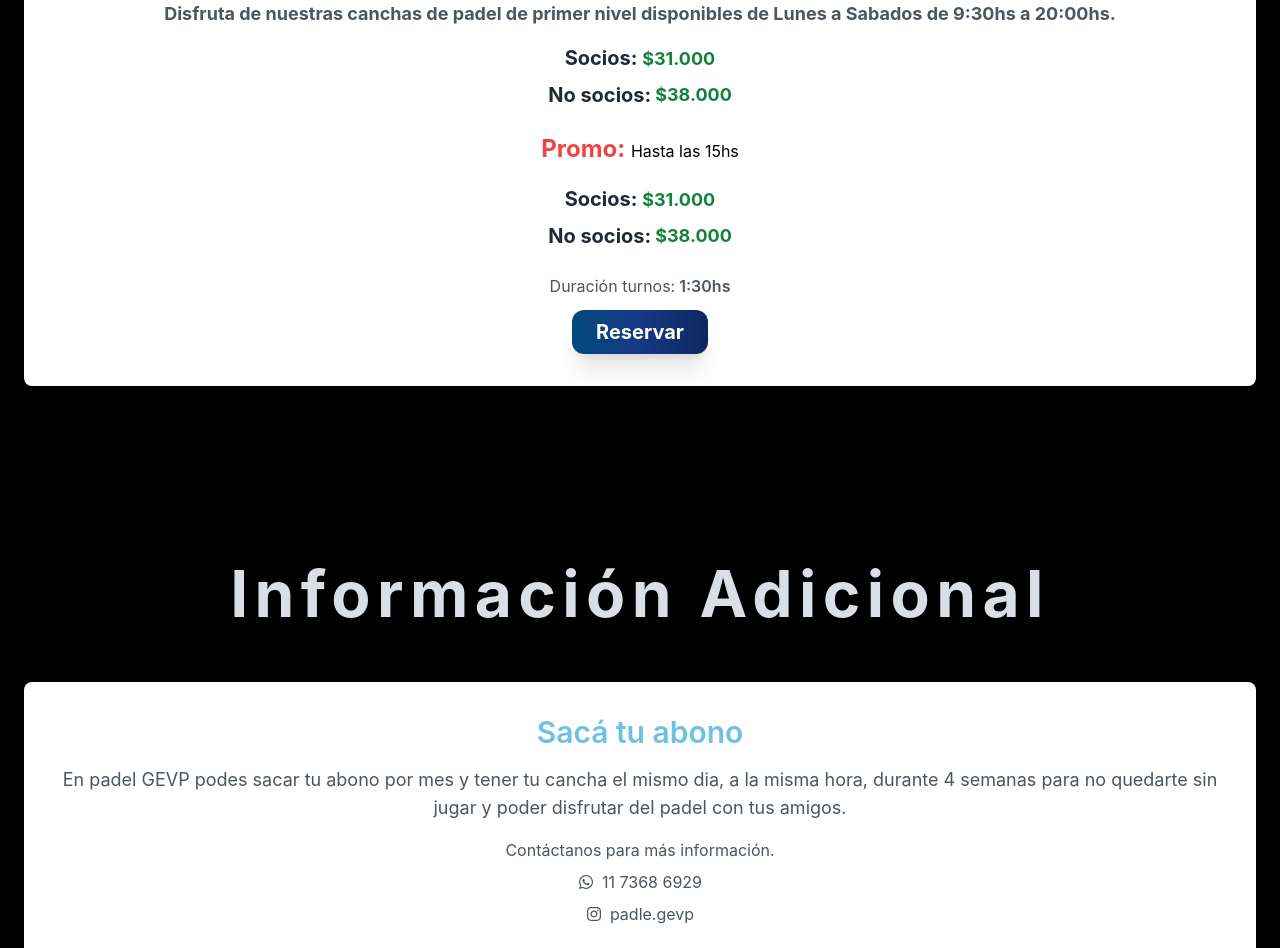
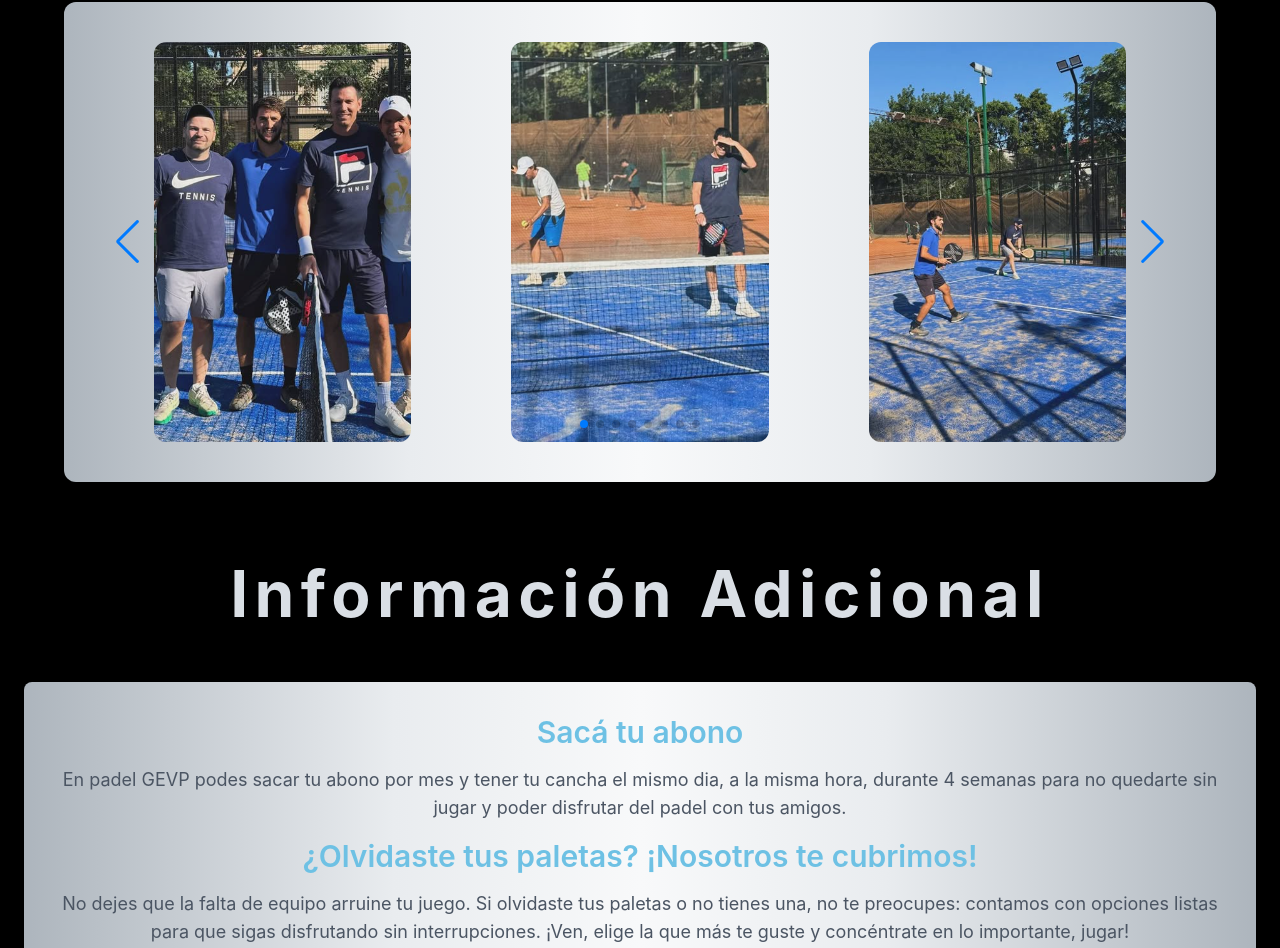
Before and after one commit to PrandiF/padelGEVP, a React (Vite) app: page / in a window 1280 px wide. Shown: the part 1934-2882 px from the top of the page. Built offline with nearby package versions, Linux system fonts and the light colour scheme; a web font is replaced by a local one.

Commit message:
feat: views update

```diff
--- a/src/App.tsx
+++ b/src/App.tsx
@@ -19,8 +19,8 @@ function App() {
       </div>
       <div className="flex flex-col  bg-black">
         <div className="xl:mt-[12%] mt-[65%]">
+          <Precios id="PRECIOS" />
           <InstalSection id="GALERIA" />
-          <Precios id="PRECIOS" />
           <AditionalInfo id="" />
         </div>
       </div>
--- a/src/components/Imagenes/ImgSection.tsx
+++ b/src/components/Imagenes/ImgSection.tsx
@@ -35,7 +35,7 @@ function InstalSection({ id }: InstalSectionProps) {
           Ignacio Chela se sumó a la diversión. ¿Y vos, cuándo venís a jugar?
         </p>
       </div>
-      <div className="xl:w-[90%] w-[90%] bg-white shadow-2xl p-[40px] flex mx-auto items-center justify-center rounded-xl flex-col gap-5">
+      <div className="xl:w-[90%] w-[90%] bg-container-gradient shadow-2xl p-[40px] flex mx-auto items-center justify-center rounded-xl flex-col gap-5">
         <Slider />
         <SliderResponsive />
       </div>
--- a/src/components/Info/Info.tsx
+++ b/src/components/Info/Info.tsx
@@ -23,7 +23,7 @@ function AditionalInfo({ id }: AddInfoProps) {
         </div>
 
         <div
-          className="bg-white shadow-2xl rounded-lg p-8 mt-6"
+          className="bg-container-gradient shadow-2xl rounded-lg p-8 mt-6"
           data-aos="fade"
           data-aos-delay="400"
         >
@@ -34,6 +34,15 @@ function AditionalInfo({ id }: AddInfoProps) {
             En padel GEVP podes sacar tu abono por mes y tener tu cancha el
             mismo dia, a la misma hora, durante 4 semanas para no quedarte sin
             jugar y poder disfrutar del padel con tus amigos.
+          </p>
+          <h3 className="text-3xl font-semibold mb-4 text-[#6EC1E4]">
+            ¿Olvidaste tus paletas? ¡Nosotros te cubrimos!
+          </h3>
+          <p className="text-sm text-gray-600 mb-4 xl:text-lg">
+            No dejes que la falta de equipo arruine tu juego. Si olvidaste tus
+            paletas o no tienes una, no te preocupes: contamos con opciones
+            listas para que sigas disfrutando sin interrupciones. ¡Ven, elige la
+            que más te guste y concéntrate en lo importante, jugar!
           </p>
           {/* <ul className="text-gray-600 mb-6 text-left max-w-md mx-auto">
             <li className="mb-2">
--- a/src/components/Info/Precios.tsx
+++ b/src/components/Info/Precios.tsx
@@ -21,7 +21,7 @@ function Precios({ id }: PreciosProps) {
         />
 
         <div
-          className="bg-white shadow-2xl rounded-lg p-8 mb-8 mt-6"
+          className="bg-container-gradient shadow-2xl rounded-lg p-8 mb-8 mt-6"
           data-aos="fade"
           data-aos-delay="400"
         >
--- a/tailwind.config.js
+++ b/tailwind.config.js
@@ -12,6 +12,8 @@ export default {
           "linear-gradient(to right, #01497c 0%, #163986 50%, #0d275e 100%)",
         "white-gradient":
           "linear-gradient(to right, #dee2e6 0%, #e9ecef 50%, #dee2e6 100%)",
+        "container-gradient":
+          "linear-gradient(to right, #adb5bd 0%, #e9ecef 30%, #f8f9fa 50%, #e9ecef 70%, #adb5bd 100%)",
       },
 
       fontFamily: {
```
